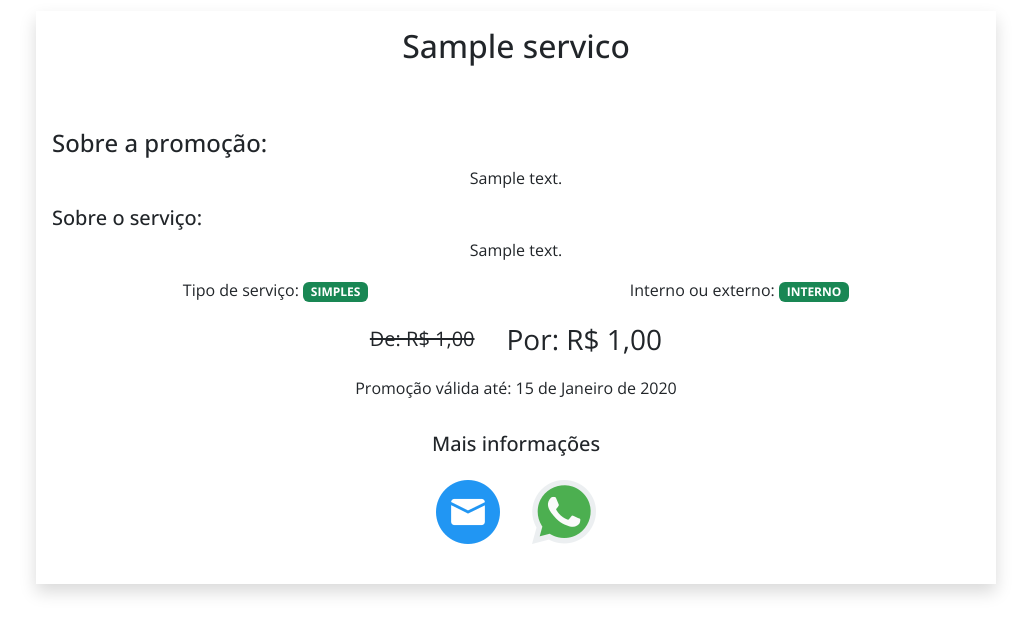
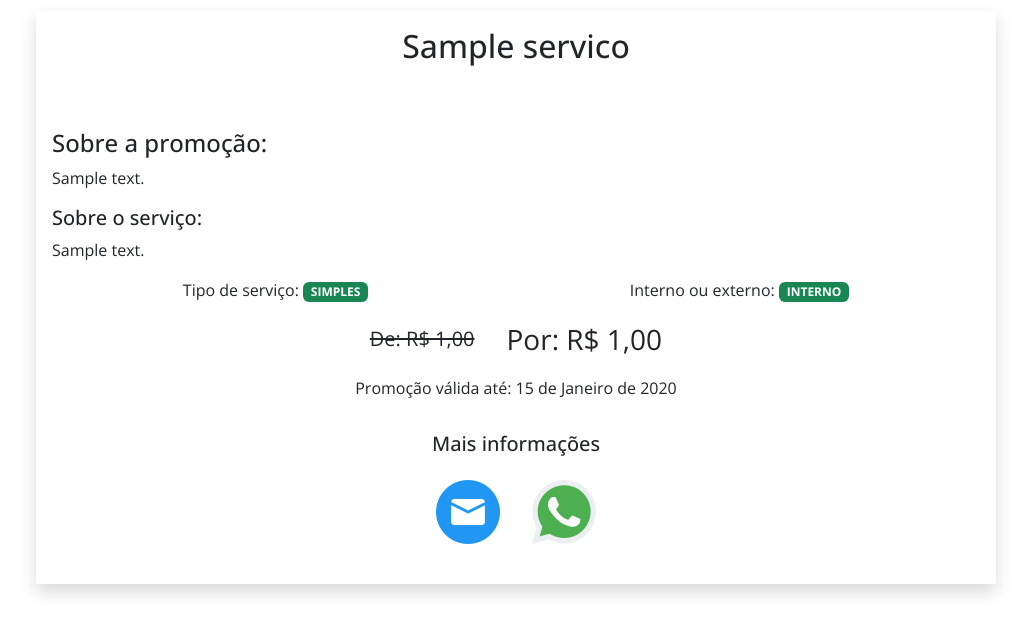
Before and after one commit to ronaldbarbosa/magnata-estetica-automotiva, a Django app: page /servicos/promocao-info/1 in a window 1280 px wide. Shown: the part 187-811 px from the top of the page, without its empty margins (124-1155 px from the left). Run offline with Django 4.2, Linux system fonts and the light colour scheme; tables that the repository leaves empty hold one stand-in row (values such as "Sample post").

Commit message:
Correcao de bugs visuais nos templates

```diff
--- a/magnata_app/static/css/style-mobile.css
+++ b/magnata_app/static/css/style-mobile.css
@@ -133,6 +133,10 @@ main {
     opacity: 1;
 }
 
+.servico-info-img {
+    max-width: 100% !important;
+}
+
 /* Contato */
 .form-contato {
     width: 90%;
--- a/magnata_app/templates/magnata_app/index.html
+++ b/magnata_app/templates/magnata_app/index.html
@@ -32,7 +32,6 @@
             <img src="{{ servico.imagem.url }}" class="card-img-top" alt="{{ servico.nome }}">
             <div class="card-body d-flex flex-column">
               <h5 class="card-title">{{ servico.nome }}</h5>
-              <p class="card-text">{{ servico.descricao }}</p>
               <div class="d-flex flex-row justify-content-between align-items-center mt-4 mt-auto">
                 <p class="card-text"><small class="text-body-secondary">À partir de: R$ {{ servico.preco_base }}</small></p>
                 <p class="btn btn-dark"><a href="{% url 'servico_info' servico.id %}" class="text-light">Saiba mais</a></p>
--- a/servicos/templates/servicos/promocao-info.html
+++ b/servicos/templates/servicos/promocao-info.html
@@ -11,9 +11,9 @@
                 </div>
                 <div>
                     <h4>Sobre a promoção:</h4>
-                    <p class="text-center">{{ promocao.descricao }}</p>
+                    <p class="">{{ promocao.descricao }}</p>
                     <h5>Sobre o serviço:</h5>
-                    <p class="text-center">{{ promocao.servico.descricao }}</p>
+                    <p class="">{{ promocao.servico.descricao }}</p>
                 </div>
                 <div class="d-flex justify-content-sm-around mt-auto">
                     <p>Tipo de serviço: <span class="badge text-bg-success">{{ promocao.servico.categoria }}</span></p>
--- a/servicos/templates/servicos/servico-info.html
+++ b/servicos/templates/servicos/servico-info.html
@@ -16,7 +16,7 @@
                 </div>
                 <div>
                     <h4>Sobre o serviço:</h4>
-                    <p class="text-center">{{ servico.descricao }}</p>
+                    <p class="">{{ servico.descricao }}</p>
                 </div>
                 <div class="d-flex justify-content-sm-around mt-auto">
                     <p>Tipo de serviço: <span class="badge text-bg-success">{{ servico.categoria }}</span></p>
```
Also changed, not shown: 1 other file.
